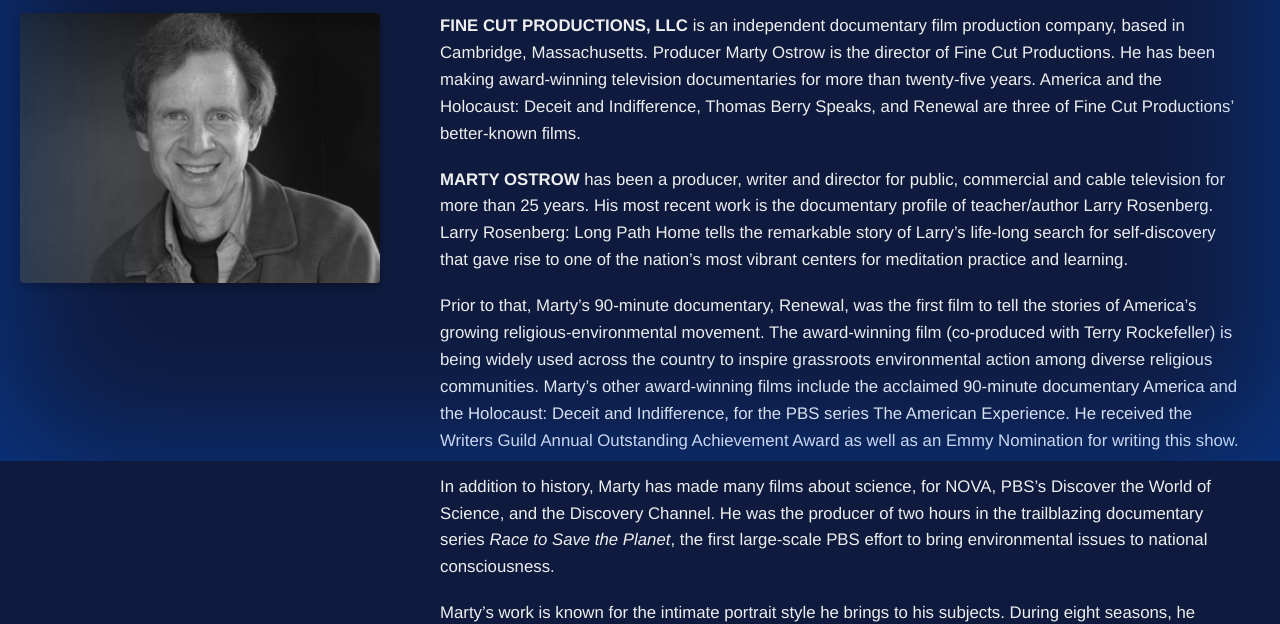
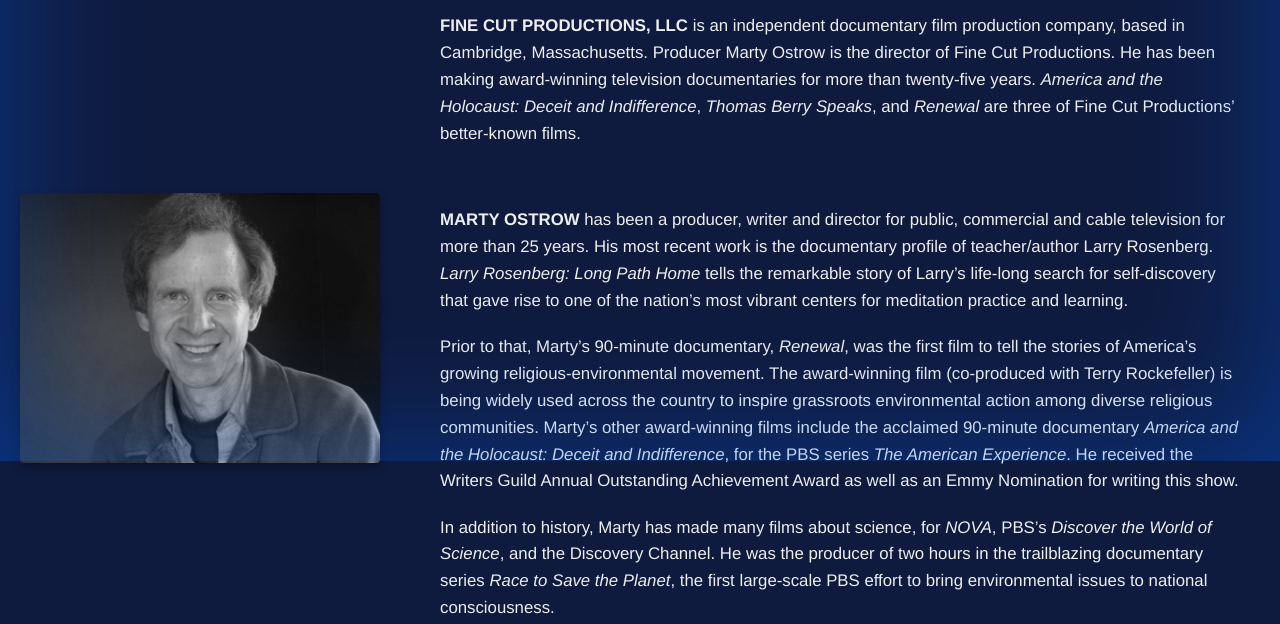
Before and after one commit to n8thegr8/crestwood-loan-advisors-site, a plain HTML site: page about/index.html in a window 1280 px wide. Shown: the part 339-963 px from the top of the page. Drawn offline with Linux system fonts and the light colour scheme.

Commit message:
Update About page content styling

```diff
--- a/about/index.html
+++ b/about/index.html
@@ -37,37 +37,41 @@
             <div class="about-layout">
                 <div class="about-sidebar">
                     <img src="../images/Marty-BW-headshot-P1010060-copy-768x576.jpg" alt="Marty Ostrow"
-                        style="width: 100%; border-radius: 4px; box-shadow: 0 4px 10px rgba(0,0,0,0.3);">
+                        style="width: 100%; border-radius: 4px; box-shadow: 0 4px 10px rgba(0,0,0,0.3); margin-top: 180px;">
                 </div>
 
                 <div class="about-content">
 
-                    <p><strong>FINE CUT PRODUCTIONS, LLC</strong> is an independent documentary film production company,
+                    <p style="margin-bottom: 60px;"><strong>FINE CUT PRODUCTIONS, LLC</strong> is an independent
+                        documentary film production company,
                         based in Cambridge, Massachusetts. Producer Marty Ostrow is the director of Fine Cut
                         Productions. He has been making award-winning television documentaries for more than twenty-five
-                        years. <a href="../america-and-the-holocaust/">America and the Holocaust: Deceit and
-                            Indifference</a>, <a href="../thomas-berry-speaks/">Thomas Berry Speaks</a>, and <a
-                            href="../renewal/">Renewal</a> are
+                        years. <a href="../america-and-the-holocaust/"><em>America and the Holocaust: Deceit and
+                                Indifference</em></a>, <a href="../thomas-berry-speaks/"><em>Thomas Berry
+                                Speaks</em></a>, and <a href="../renewal/"><em>Renewal</em></a> are
                         three of Fine Cut Productions’ better-known films.</p>
 
                     <p><strong>MARTY OSTROW</strong> has been a producer, writer and director for public, commercial and
                         cable television for more than 25 years. His most recent work is the documentary profile of
-                        teacher/author Larry Rosenberg. <a href="../">Larry Rosenberg: Long Path Home</a> tells
+                        teacher/author Larry Rosenberg. <a href="../"><em>Larry Rosenberg: Long Path Home</em></a> tells
                         the remarkable story of Larry’s life-long search for self-discovery that gave rise to one of the
                         nation’s most vibrant centers for meditation practice and learning.</p>
 
-                    <p>Prior to that, Marty’s 90-minute documentary, <a href="../renewal/">Renewal</a>, was the first
+                    <p>Prior to that, Marty’s 90-minute documentary, <a href="../renewal/"><em>Renewal</em></a>, was the
+                        first
                         film to tell the stories of America’s growing religious-environmental movement. The
                         award-winning film (co-produced with Terry Rockefeller) is being widely used across the country
                         to inspire grassroots environmental action among diverse religious communities. Marty’s other
                         award-winning films include the acclaimed 90-minute documentary <a
-                            href="../america-and-the-holocaust/">America
-                            and the Holocaust: Deceit and Indifference</a>, for the PBS series The American Experience.
+                            href="../america-and-the-holocaust/"><em>America
+                                and the Holocaust: Deceit and Indifference</em></a>, for the PBS series <em>The American
+                            Experience</em>.
                         He received the Writers Guild Annual Outstanding Achievement Award as well as an Emmy Nomination
                         for writing this show.</p>
 
-                    <p>In addition to history, Marty has made many films about science, for NOVA, PBS’s Discover the
-                        World of Science, and the Discovery Channel. He was the producer of two hours in the
+                    <p>In addition to history, Marty has made many films about science, for <em>NOVA</em>, PBS’s
+                        <em>Discover the
+                            World of Science</em>, and the Discovery Channel. He was the producer of two hours in the
                         trailblazing documentary series <em>Race to Save the Planet</em>, the first large-scale PBS
                         effort to bring environmental issues to national consciousness.</p>
 
```
